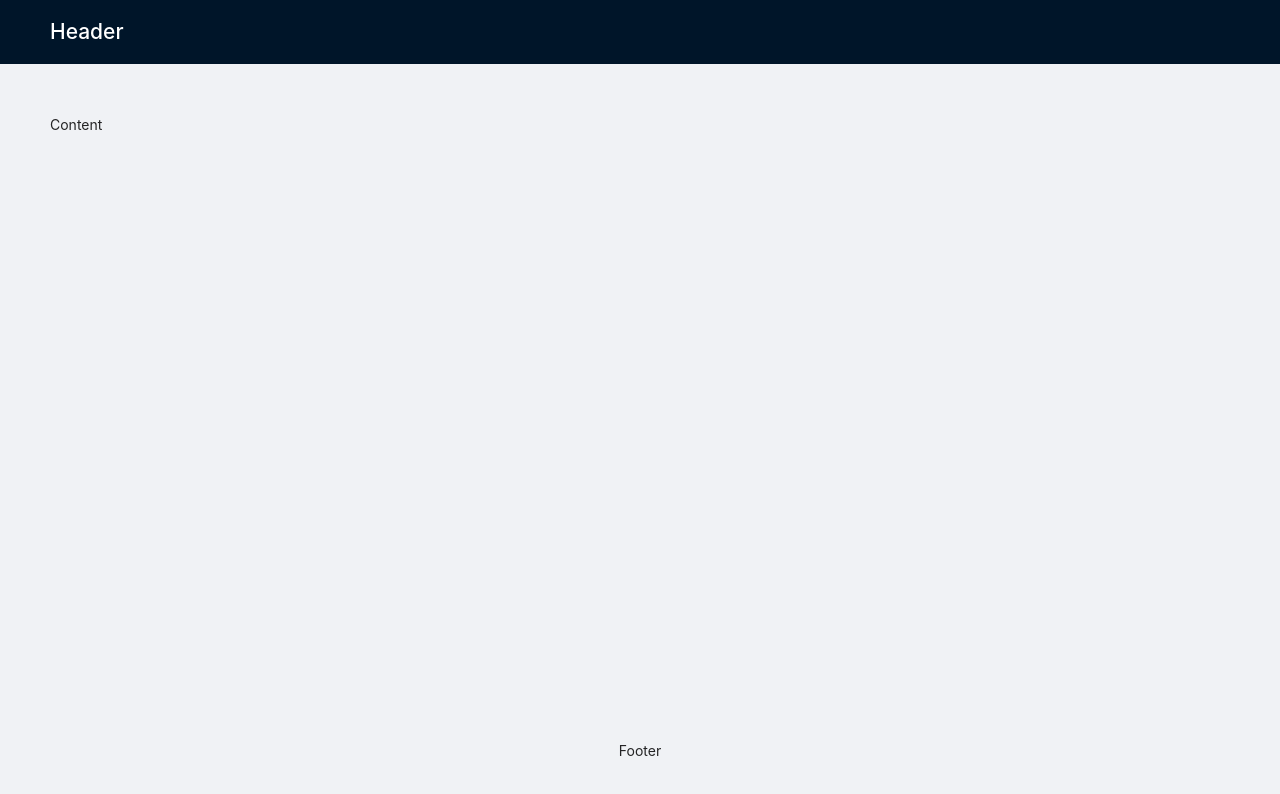
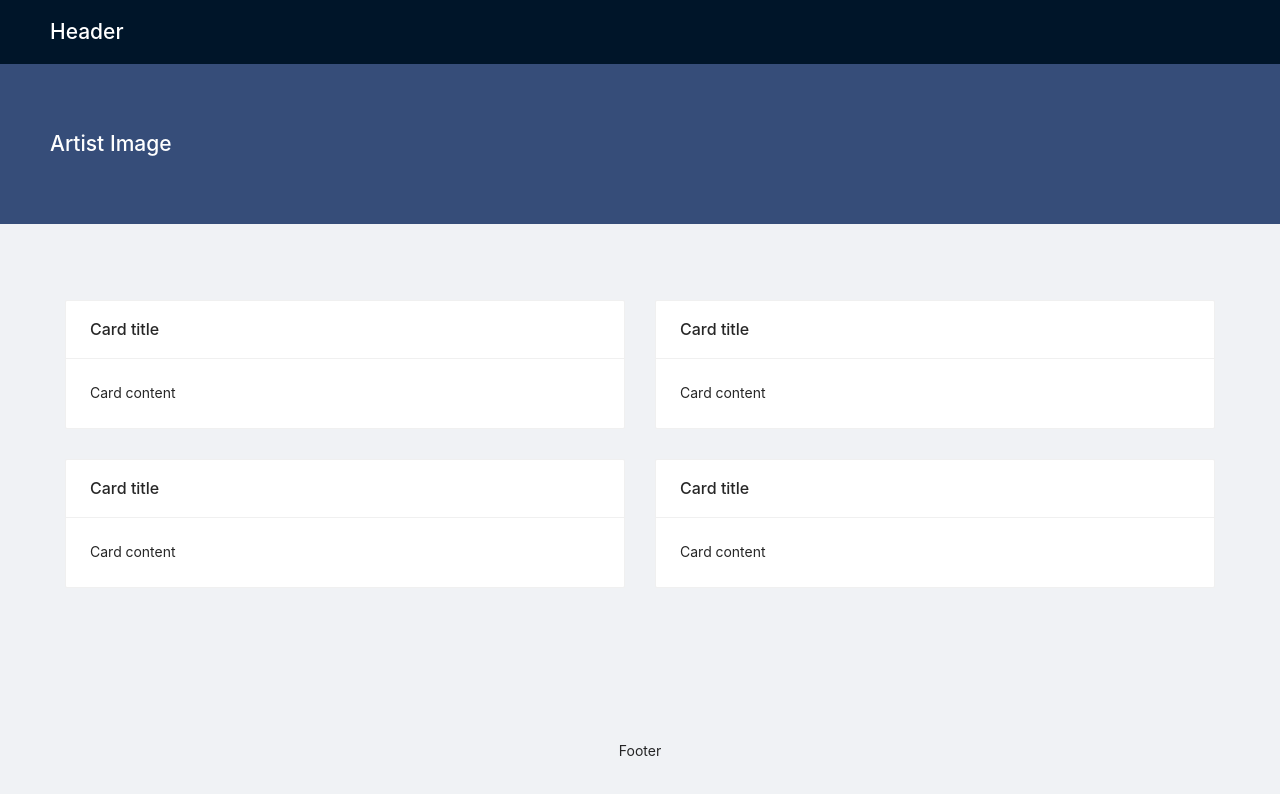
Before and after one commit to randellluangrath/TrackHouse-2.0, a React (Create React App) app in the folder client/: page / in a window 1280 px wide. Shown: the top 794 px of the page. Built offline with nearby package versions, Linux system fonts and the light colour scheme.

Commit message:
more layout changes

```diff
--- a/client/src/App.js
+++ b/client/src/App.js
@@ -1,5 +1,6 @@
 import React from 'react';
 import './App.css';
+import { Card, Row, Col } from './shared/antd';
 import { GeneralLayout } from './shared/layout';
 
 const App = () => {
@@ -14,9 +15,24 @@ const App = () => {
 
   return (
     <GeneralLayout layout={layout}>
-      <p>Project Me</p>
+      <Row>
+        <Col span={12}>
+          <Card title='Card title'>Card content</Card>
+        </Col>
+        <Col span={12}>
+          <Card title='Card title'>Card content</Card>
+        </Col>
+      </Row>
+      <Row>
+        <Col span={12}>
+          <Card title='Card title'>Card content</Card>
+        </Col>
+        <Col span={12}>
+          <Card title='Card title'>Card content</Card>
+        </Col>
+      </Row>
     </GeneralLayout>
   );
-}
+};
 
 export default App;
--- /dev/null
+++ b/client/src/shared/antd/index.js
@@ -0,0 +1,3 @@
+import { Layout, Carousel, Card, Row, Col } from 'antd';
+
+export { Layout, Carousel, Card, Row, Col };
--- a/client/src/shared/layout/banner/Banner.js
+++ b/client/src/shared/layout/banner/Banner.js
@@ -1,5 +1,21 @@
+import { Carousel } from '../../antd';
+
 const Banner = (props) => {
-  return <div></div>;
+  return (
+    <Carousel>
+      <div>
+        <h1 style={contentStyle}>{props.children}</h1>
+      </div>
+    </Carousel>
+  );
+};
+
+const contentStyle = {
+  height: '160px',
+  color: '#fff',
+  lineHeight: '160px',
+  paddingLeft: '50px',
+  background: '#364d79',
 };
 
 export default Banner;
--- a/client/src/shared/layout/general-layout/GeneralLayout.js
+++ b/client/src/shared/layout/general-layout/GeneralLayout.js
@@ -1,14 +1,16 @@
 import React from 'react';
-import { Layout } from 'antd';
-import GeneralHeader from '../general-header/GeneralHeader';
-import GeneralContent from '../general-content/GeneralContent';
-import GeneralFooter from '../general-footer/GeneralFooter';
+import { Layout } from '../../antd';
+import Banner from '../banner/Banner';
+import GeneralHeader from './general-header/GeneralHeader';
+import GeneralContent from './general-content/GeneralContent';
+import GeneralFooter from './general-footer/GeneralFooter';
 
 const GeneralLayout = (props) => {
   const layout = props.layout;
   return (
     <Layout>
       <GeneralHeader header={layout.header} />
+      <Banner>Artist Image</Banner>
       <GeneralContent>{props.children}</GeneralContent>
       <GeneralFooter footer={layout.footer} />
     </Layout>
--- a/client/src/shared/layout/general-content/GeneralContent.js
+++ b/client/src/shared/layout/general-layout/general-content/GeneralContent.js
@@ -1,12 +1,11 @@
 import React from 'react';
-import { Layout } from 'antd';
+import { Layout } from '../../../antd';
 import './GeneralContent.css';
 
 const { Content } = Layout;
 
 const GeneralContent = (props) => {
-  console.log(props);
-  return <Content>Content</Content>;
+  return <Content>{props.children}</Content>;
 };
 
 export default GeneralContent;
--- a/client/src/shared/layout/general-footer/GeneralFooter.js
+++ b/client/src/shared/layout/general-layout/general-footer/GeneralFooter.js
@@ -1,6 +1,6 @@
 import React from 'react';
-import { Layout } from 'antd';
-import AppText from '../../typography/text/AppText';
+import { Layout } from '../../../antd';
+import AppText from '../../../typography/text/AppText';
 
 const { Footer } = Layout;
 
--- a/client/src/shared/layout/general-header/GeneralHeader.js
+++ b/client/src/shared/layout/general-layout/general-header/GeneralHeader.js
@@ -1,7 +1,7 @@
 import React from 'react';
-import { Layout } from 'antd';
+import { Layout } from '../../../antd';
 import './GeneralHeader.css';
-import AppTitle from '../../typography/title/AppTitle';
+import AppTitle from '../../../typography/title/AppTitle';
 
 const { Header } = Layout;
 
--- a/client/src/theme/antd-overrides.css
+++ b/client/src/theme/antd-overrides.css
@@ -15,3 +15,7 @@
   bottom: 0;
   width: 100%;
 }
+
+.ant-col {
+  padding: 15px;
+}
```
Also changed, not shown: client/src/shared/layout/general-layout/general-content/GeneralContent.css (added), client/src/shared/layout/general-layout/general-footer/GeneralFooter.css (added), client/src/shared/layout/general-layout/general-header/GeneralHeader.css (added).
